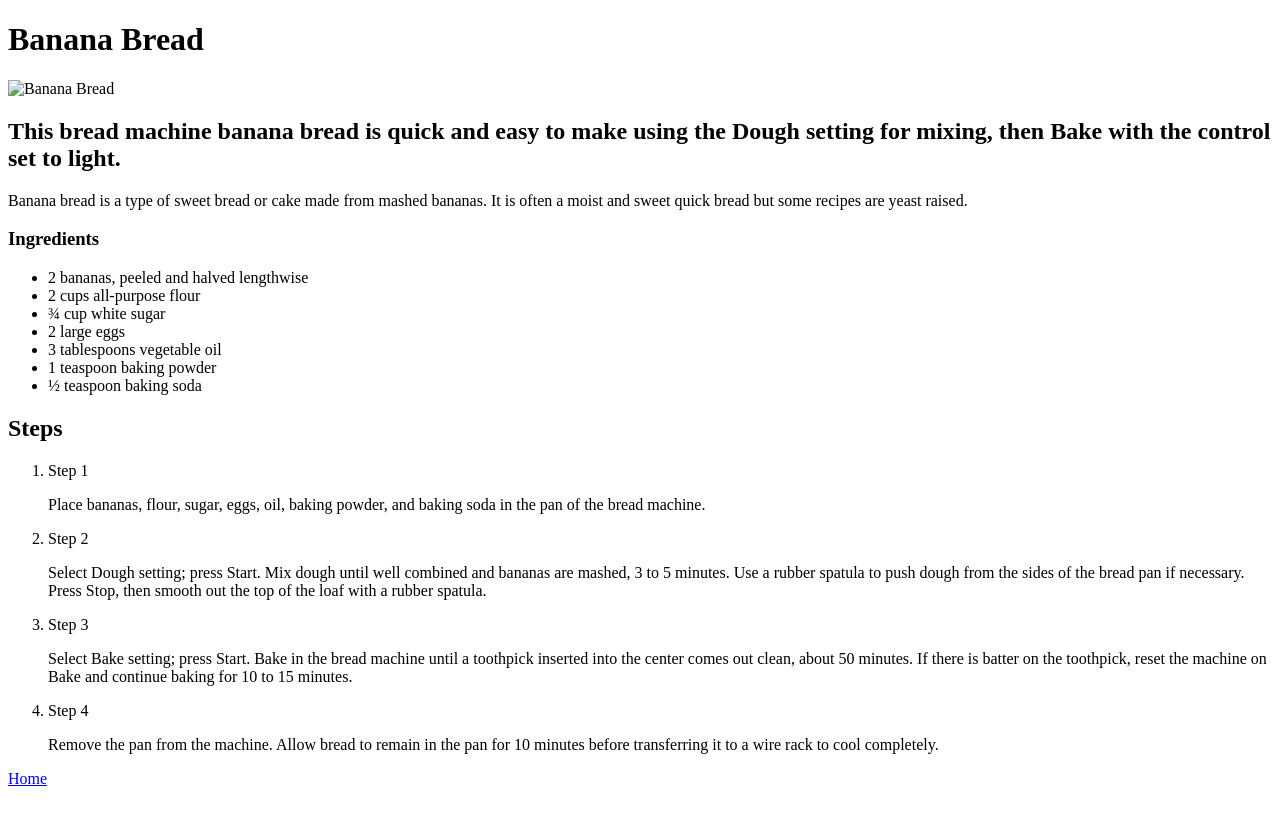
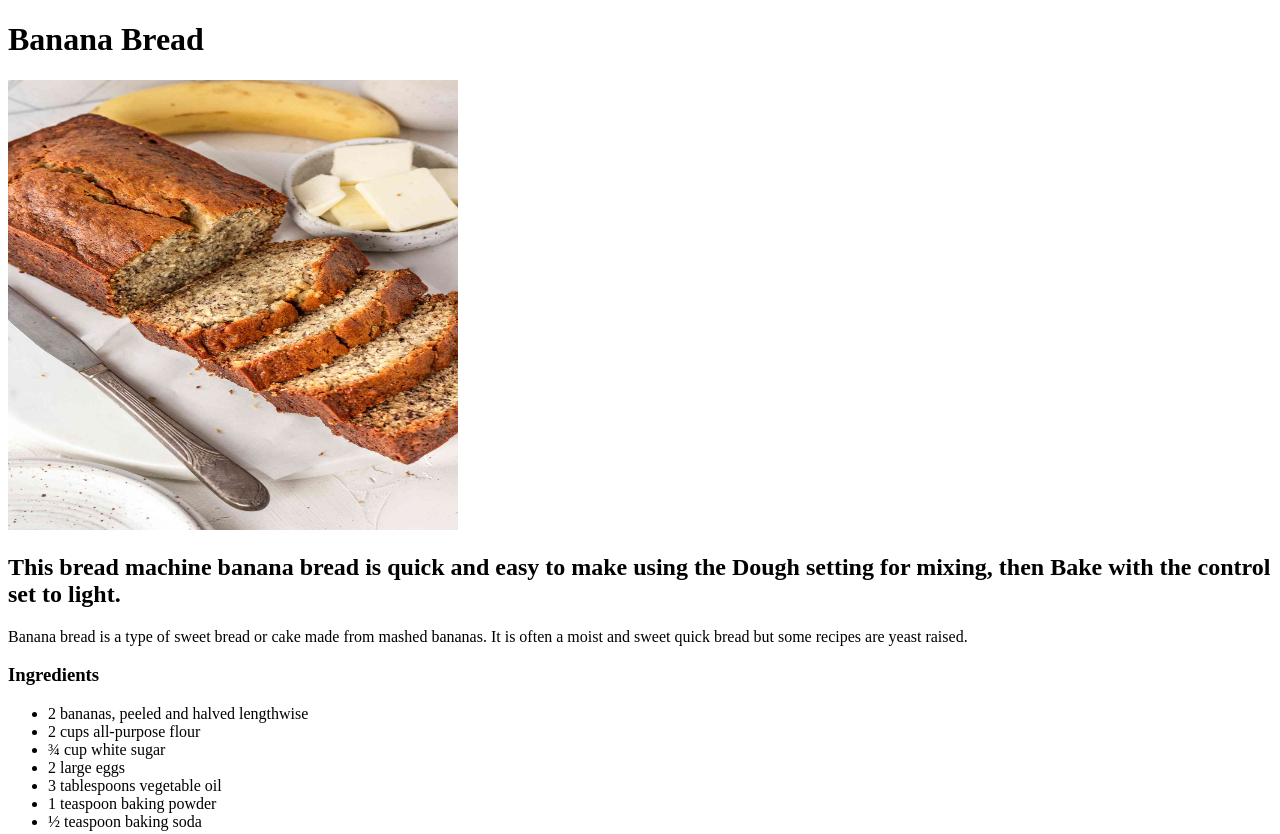
Before and after one commit to MagicGunther/odin-recipes, a plain HTML site: page recipes/banana-bread.html in a window 1280 px wide. Shown: the top 834 px of the page. Before the commit the page ends 800 px from the top, so only its background shows below. Drawn offline with Linux system fonts and the light colour scheme.

Commit message:
2nd image correction
images are now displayed correctly from directory

```diff
--- a/recipes/banana-bread.html
+++ b/recipes/banana-bread.html
@@ -7,7 +7,7 @@
 </head>
 <body>
     <h1>Banana Bread</h1>
-    <img src="img/banana-bread.jpg" alt="Banana Bread" height="450" width="450">
+    <img src="../img/banana-bread.jpg" alt="Banana Bread" height="450" width="450">
 
     <!--image search may default to alt beacuse of wrong specified directory -->
 
```
Also changed, not shown: recipes/asian-fire-meat.html (+2 -1 lines).
